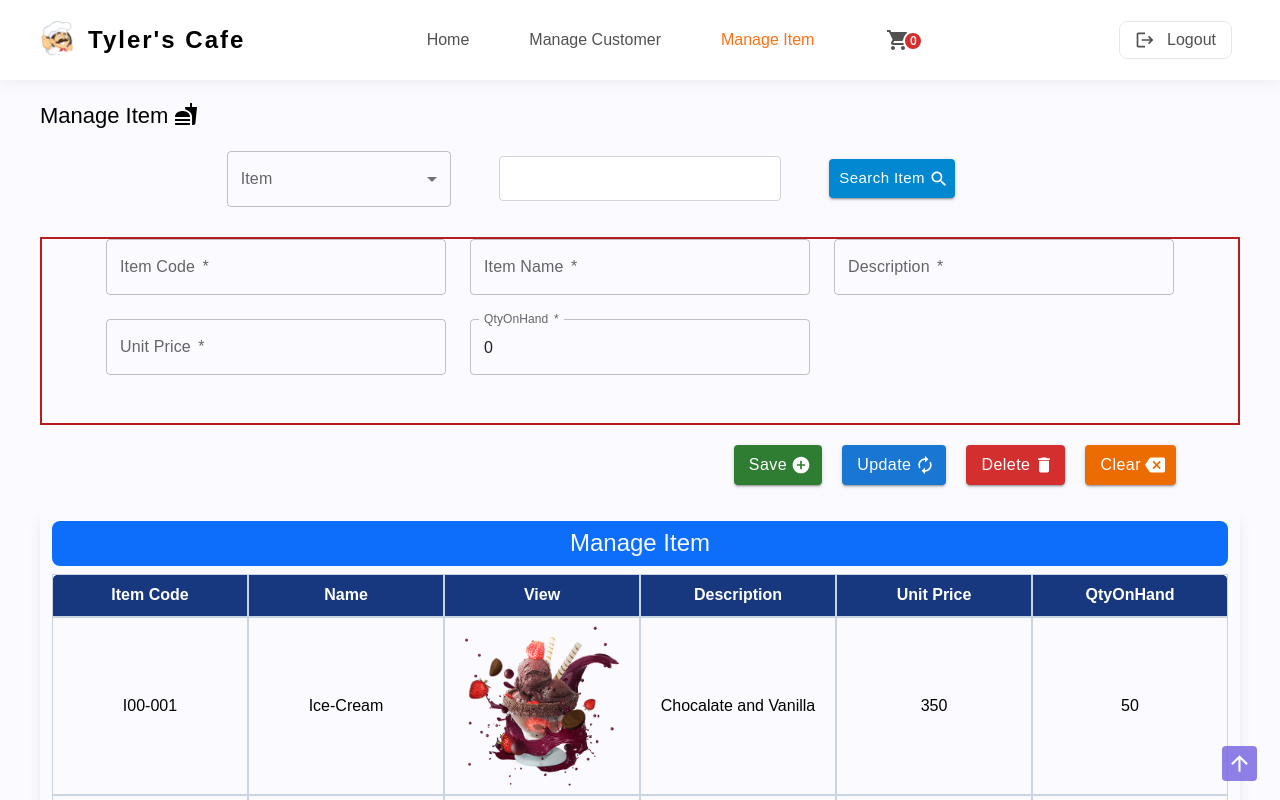
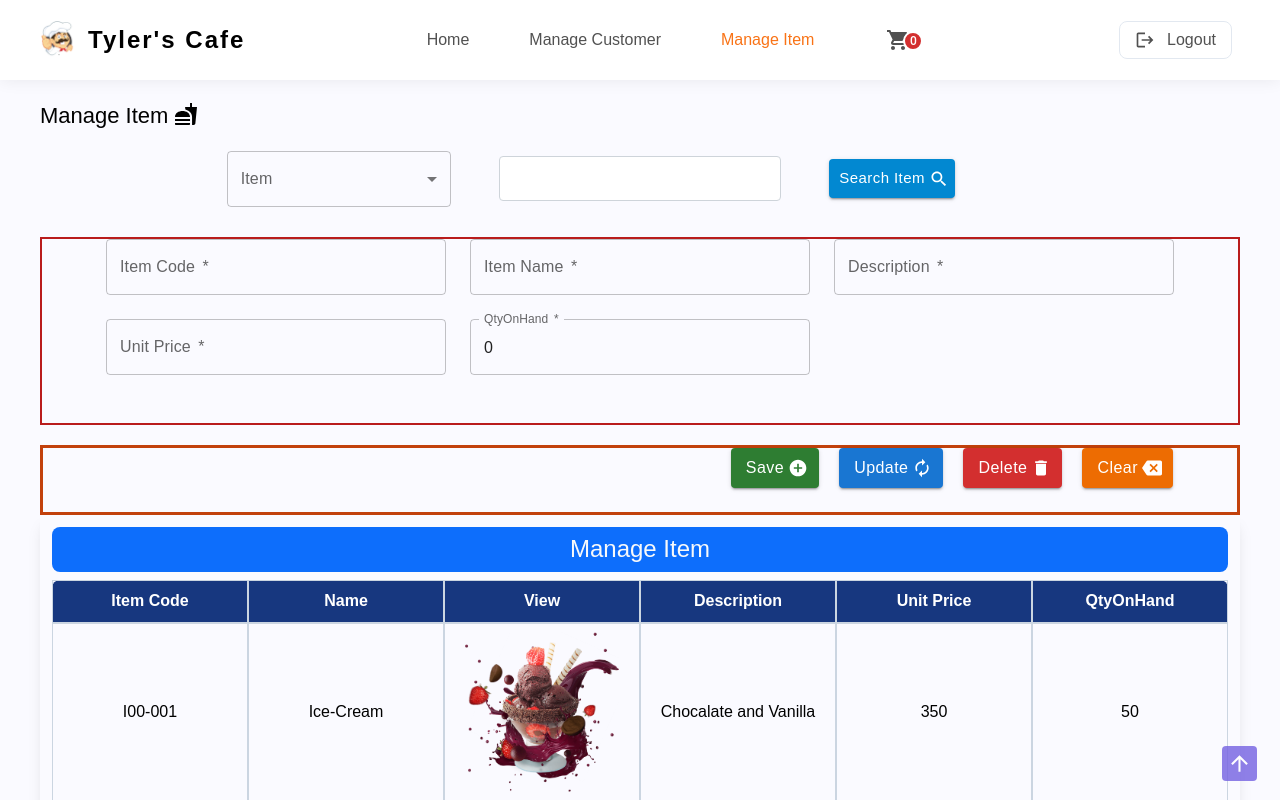
Before and after one commit to AshanSandeep06/Food-Shop-System, a React (Create React App) app in the folder frontend/: page /manage_item in a window 1280 px wide. Shown: the top 800 px of the page. Built offline with nearby package versions, Linux system fonts and the light colour scheme.

Commit message:
Content Updated in ManageItem Component

```diff
--- a/frontend/src/pages/ManageItem/ManageItem.tsx
+++ b/frontend/src/pages/ManageItem/ManageItem.tsx
@@ -144,7 +144,9 @@ const ManageItem = () => {
         />
       </section>
 
-      <section className="border-3 border-orange-700">
+      <section></section>
+
+      <section className="border-[3px] border-orange-700">
         <Form
           textFieldsArray={[]}
           buttonsArray={[
```
